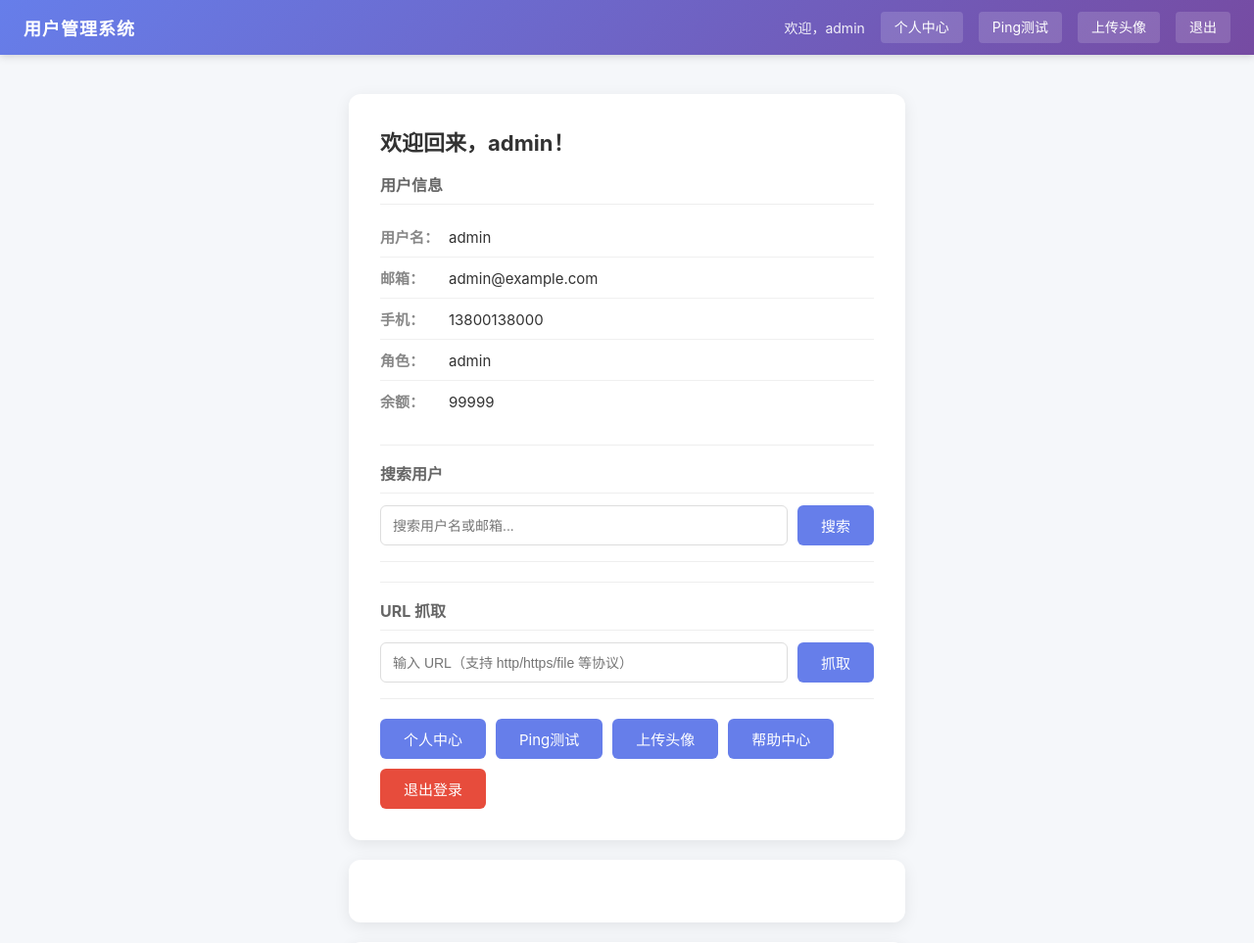
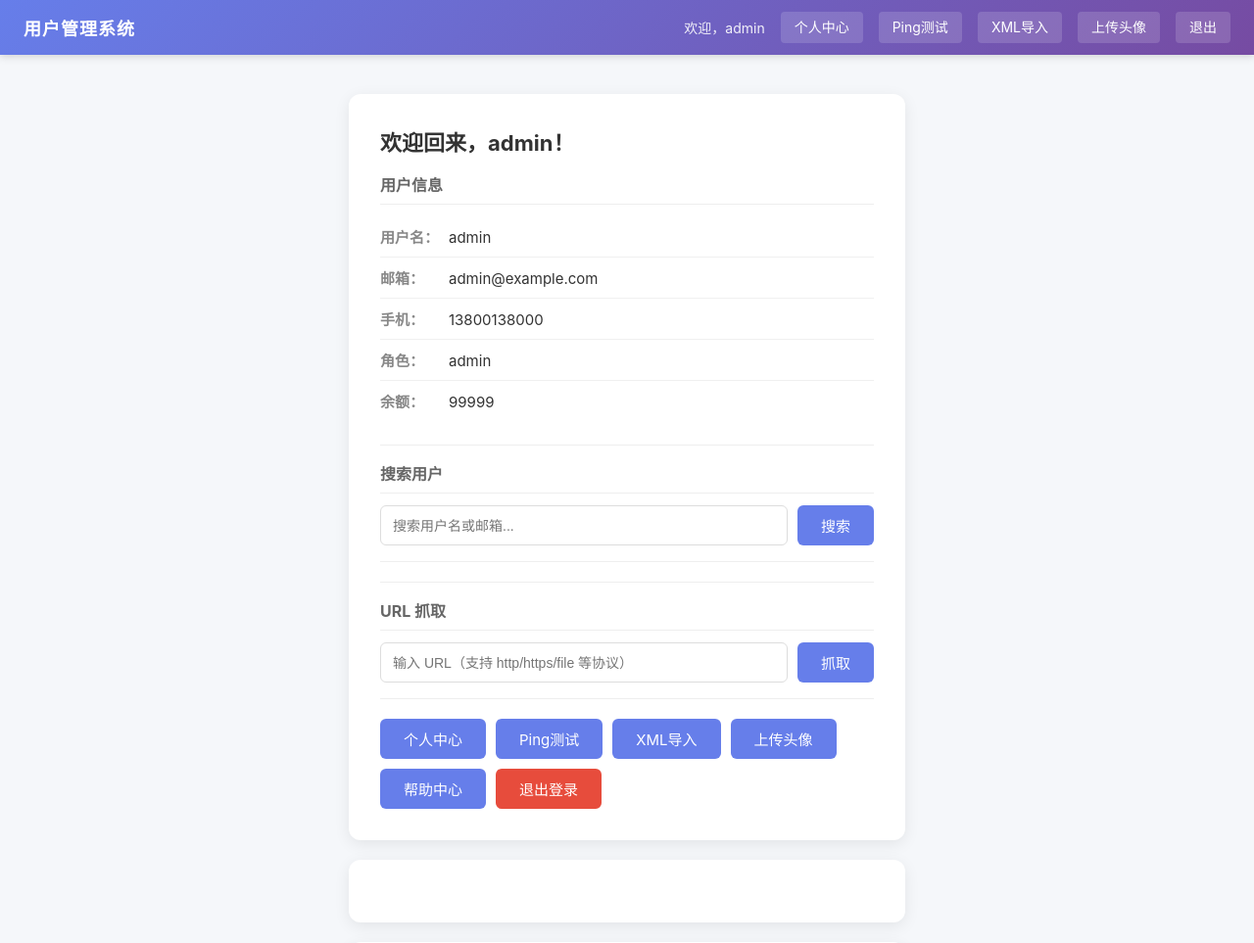
Before and after one commit to MyWhyScu/flask-user-management, a Flask app: page / in a window 1280 px wide. Shown: the top 963 px of the page at 98% size. Run offline with Flask 3, Linux system fonts and the light colour scheme; a user stored in the database is signed in; parts of the project's set-up code (start-up, migrations or seed data) failed here and were passed over.

Commit message:
feat: 第九阶段安全修复 - XXE注入漏洞修复 + XML导入功能
### 安全修复（4项）
- XXE-1 任意文件读取：剥离DOCTYPE声明+移除手动open()读取文件
- XXE-2 异常信息泄露：统一错误提示，异常详情仅记日志
- XXE-3 CSRF缺失：添加csrf_token校验
- XXE-4 无访问限制：XML大小限制(1MB)+审计日志

### 新增功能
- /xml-import 路由（GET/POST），XML数据导入页面
- XML解析后以JSON格式返回用户数据
- 导航栏 + 首页快捷入口

### 文档
- README更新为九阶段65项
- 生成XXE注入安全审计报告.docx

Co-Authored-By: Claude <noreply@anthropic.com>

```diff
--- a/app.py
+++ b/app.py
@@ -6,6 +6,7 @@ import time
 import sqlite3
 import urllib.request
 import urllib.error
+import json
 import subprocess
 import platform
 from functools import wraps
@@ -845,6 +846,70 @@ def ping():
     return render_template("ping.html", result=result, ip=ip)
 
 
+# ============================================================
+# XML 数据导入功能
+# ============================================================
+
+@app.route("/xml-import", methods=["GET", "POST"])
+def xml_import():
+    """XML 数据导入功能（需要登录）"""
+    if "username" not in session:
+        return redirect("/login")
+
+    result_json = None
+    error = None
+
+    if request.method == "POST":
+        # [XXE-3] 添加 CSRF 校验
+        csrf_token = request.form.get("csrf_token") or ""
+        if csrf_token != session.get("_csrf_token", ""):
+            logger.warning("XML导入CSRF校验失败 - IP: %s", request.remote_addr)
+            abort(403)
+
+        xml_data = request.form.get("xml_data", "").strip()
+        if xml_data:
+            # [XXE-4] XML 大小限制（最大 1MB）
+            if len(xml_data) > 1024 * 1024:
+                error = "XML 数据过长，请控制在 1MB 以内"
+            else:
+                try:
+                    # [XXE-1] 修复：剥离 DOCTYPE 声明（含 ENTITY 定义），阻断外部实体
+                    xml_cleaned = re.sub(r'<!DOCTYPE\s+\S+[^>]*>', '', xml_data, flags=re.DOTALL)
+
+                    # [XXE-1] 修复：使用 ElementTree 解析（默认不解析外部实体）
+                    # 不再手动提取 SYSTEM 路径和 open() 读取文件
+                    import xml.etree.ElementTree as ET
+                    root = ET.fromstring(xml_cleaned)
+
+                    users = []
+                    for user_elem in root.findall('.//user'):
+                        name_elem = user_elem.find('name')
+                        email_elem = user_elem.find('email')
+                        user_data = {}
+                        if name_elem is not None:
+                            user_data['name'] = name_elem.text
+                        if email_elem is not None:
+                            user_data['email'] = email_elem.text
+                        if user_data:
+                            users.append(user_data)
+
+                    result_json = json.dumps(users, ensure_ascii=False, indent=2)
+
+                    # [XXE-4] 添加审计日志
+                    logger.info("XML导入成功 - 用户: %s, 记录数: %d, IP: %s",
+                                session["username"], len(users), request.remote_addr)
+
+                except Exception as e:
+                    # [XXE-2] 修复：不暴露异常细节，统一错误提示
+                    logger.warning("XML导入解析失败 - 用户: %s, IP: %s, 错误: %s",
+                                   session["username"], request.remote_addr, e)
+                    error = "XML 解析失败，请检查 XML 格式是否正确"
+        else:
+            error = "请输入 XML 数据"
+
+    return render_template("xml_import.html", result_json=result_json, error=error)
+
+
 if __name__ == "__main__":
     # 初始化 SQLite 数据库
     init_db()
--- a/static/css/style.css
+++ b/static/css/style.css
@@ -523,3 +523,26 @@ body {
     max-height: 400px;
     overflow-y: auto;
 }
+
+/* XML 导入页面样式 */
+.xml-input {
+    width: 100%;
+    padding: 12px;
+    border: 1px solid #ddd;
+    border-radius: 6px;
+    font-size: 13px;
+    font-family: 'Courier New', 'Consolas', monospace;
+    line-height: 1.5;
+    outline: none;
+    resize: vertical;
+    transition: border-color 0.2s;
+}
+
+.xml-input:focus {
+    border-color: #667eea;
+    box-shadow: 0 0 0 3px rgba(102, 126, 234, 0.15);
+}
+
+.xml-result-card {
+    margin-top: 20px;
+}
--- a/templates/base.html
+++ b/templates/base.html
@@ -16,6 +16,7 @@
                 <span class="nav-welcome">欢迎，{{ session['username'] }}</span>
                 <a href="/profile" class="nav-link">个人中心</a>
                 <a href="/ping" class="nav-link">Ping测试</a>
+                <a href="/xml-import" class="nav-link">XML导入</a>
                 <a href="/upload" class="nav-link">上传头像</a>
                 <form method="POST" action="/logout" class="inline-form">
                     <input type="hidden" name="csrf_token" value="{{ g.csrf_token }}">
--- a/templates/index.html
+++ b/templates/index.html
@@ -35,6 +35,7 @@
         <div style="display:flex; gap:10px; margin-top:16px; flex-wrap:wrap;">
             <a href="/profile" class="btn btn-primary">个人中心</a>
             <a href="/ping" class="btn btn-primary">Ping测试</a>
+            <a href="/xml-import" class="btn btn-primary">XML导入</a>
             <a href="/upload" class="btn btn-primary">上传头像</a>
             <a href="/page?name=help" class="btn btn-primary">帮助中心</a>
             <form method="POST" action="/logout" style="display:inline;">
```
Also changed, not shown: templates/xml_import.html (added, +30 -0 lines), README.md, data/users.db, 1 other file.
